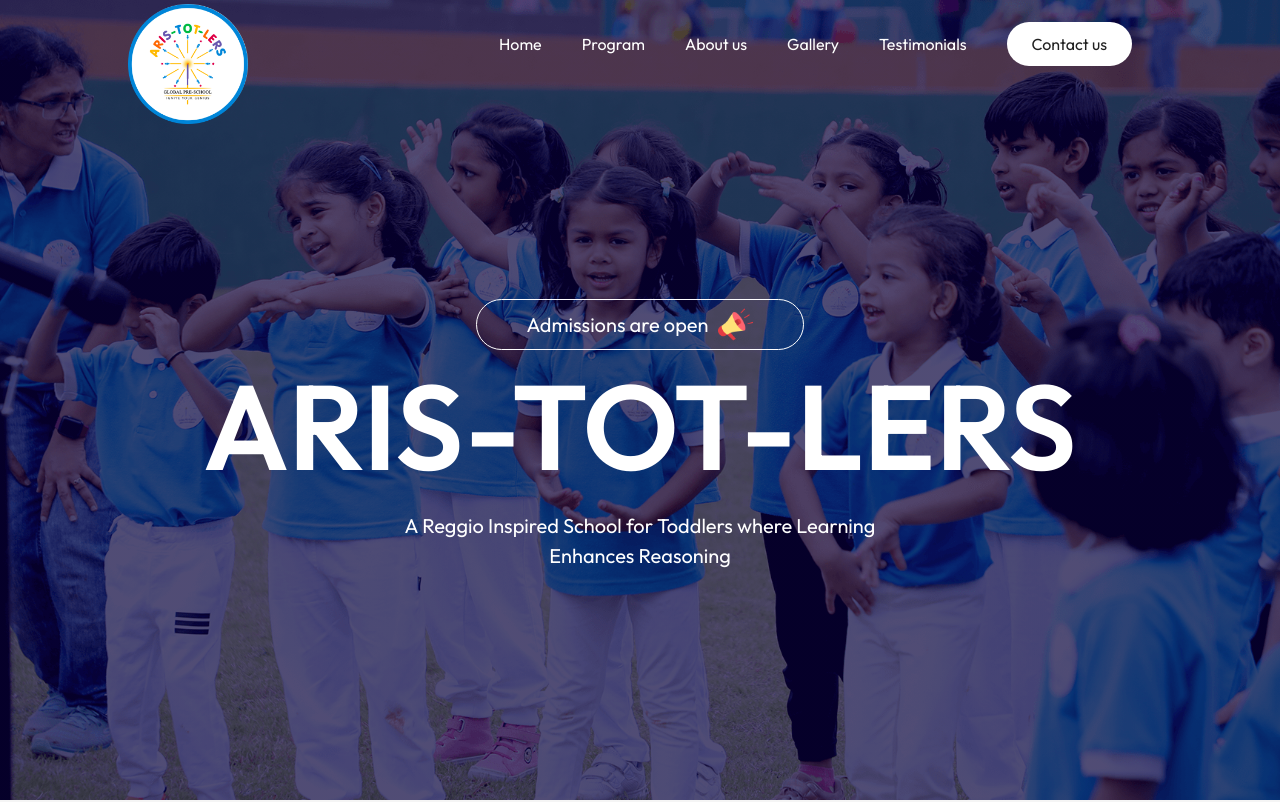
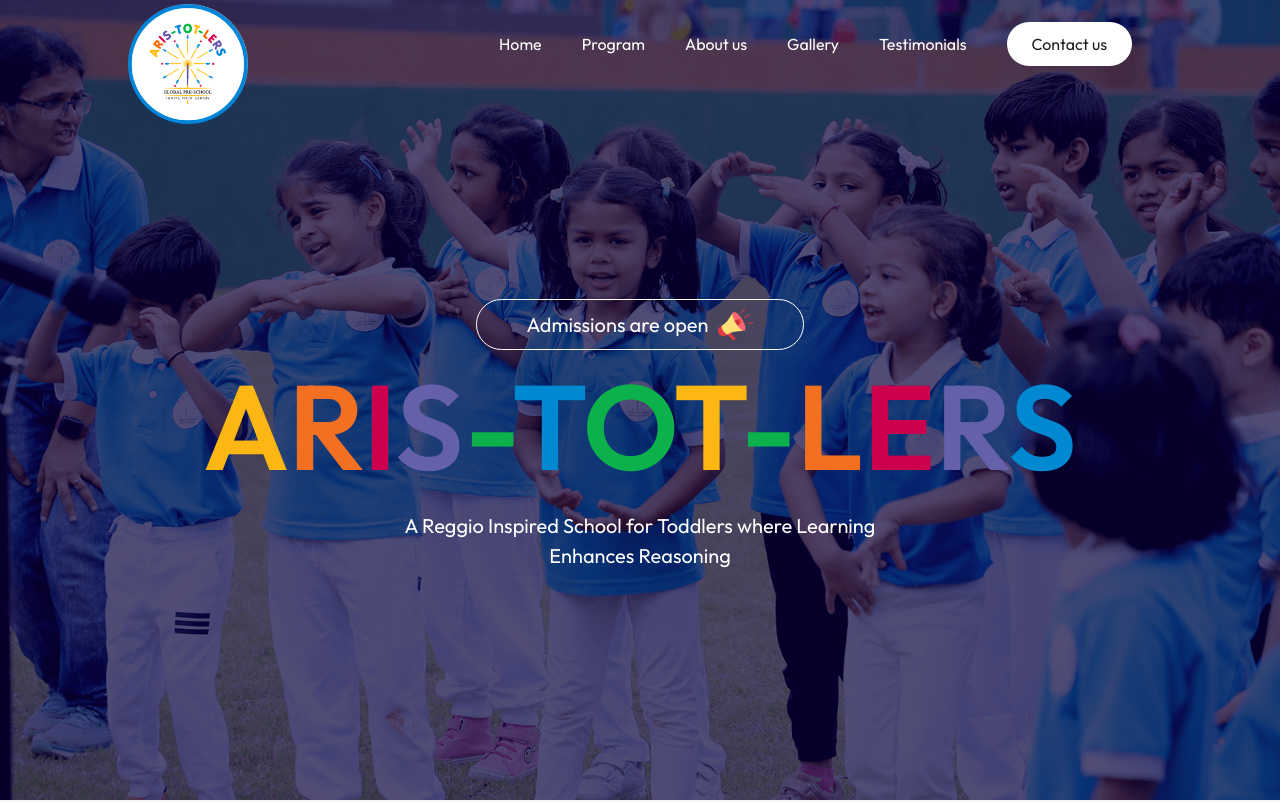
Before and after one commit to greatstackuser/school-website, a React (Vite) app: page / in a window 1280 px wide. Shown: the top 802 px of the page. Built offline with nearby package versions, Linux system fonts and the light colour scheme.

Commit message:
hero text

```diff
--- a/src/Components/Hero/Hero.css
+++ b/src/Components/Hero/Hero.css
@@ -29,6 +29,59 @@
     font-size: 120px;
     font-weight: 600;
 }
+.hero-text h1 span:nth-child(1){
+    color: #FCB712;
+
+}
+.hero-text h1 span:nth-child(2){
+    color: #F37022;
+
+}
+.hero-text h1 span:nth-child(3){
+    color: #CD004D;
+
+}
+.hero-text h1 span:nth-child(4){
+    color: #6460AA;
+
+}
+.hero-text h1 span:nth-child(5){
+    color: #0CB14B;
+
+}
+.hero-text h1 span:nth-child(6){
+    color: #0089D1;
+
+}
+.hero-text h1 span:nth-child(7){
+    color: #0CB14B;
+
+}
+.hero-text h1 span:nth-child(8){
+    color: #FCB712;
+
+}
+.hero-text h1 span:nth-child(9){
+    color: #0CB14B;
+
+}
+.hero-text h1 span:nth-child(10){
+    color: #F37022;
+
+}
+.hero-text h1 span:nth-child(11){
+    color: #CD004D;
+
+}
+.hero-text h1 span:nth-child(12){
+    color: #6460AA;
+
+}
+.hero-text h1 span:nth-child(13){
+    color: #0089D1;
+
+}
+
 .hero-text p{
     max-width: 700px;
     margin: 10px auto 20px;
--- a/src/Components/Hero/Hero.jsx
+++ b/src/Components/Hero/Hero.jsx
@@ -9,7 +9,22 @@ const Hero = () => {
     <div className='hero container'>
       <div className="hero-text">
       <Link to="contact" smooth={true} offset={-260} duration={1000}><h4>Admissions are open <img src={msg_icon} alt="" /></h4></Link>
-        <h1>ARIS-TOT-LERS </h1>
+        <h1>
+          <span>A</span>
+          <span>R</span>
+          <span>I</span>
+          <span>S</span>
+          <span>-</span>
+          <span>T</span>
+          <span>O</span>
+          <span>T</span>
+          <span>-</span>
+          <span>L</span>
+          <span>E</span>
+          <span>R</span>
+          <span>S</span>
+        </h1>
+        {/* <h1>ARIS-TOT-LERS </h1> */}
         <p>A Reggio Inspired School for Toddlers where Learning <br/> Enhances Reasoning</p>
        {/* <Link to="programs" smooth={true} offset={-260} duration={500}> <button className='btn'>Explore more <img src={dark_arrow} alt="" /></button></Link> */}
       </div>
--- a/src/Components/VideoPlayer/VideoPlayer.jsx
+++ b/src/Components/VideoPlayer/VideoPlayer.jsx
@@ -14,7 +14,9 @@ const VideoPlayer = ({playState, setPlayState}) => {
 
   return (
     <div className={`video-player ${playState?'hide':''}`} ref={player} onClick={closePlayer}>
-      <video src={video} autoPlay muted controls></video>
+      <video autoPlay muted controls>
+       <source src={video}/>
+      </video>
     </div>
   )
 }
```
